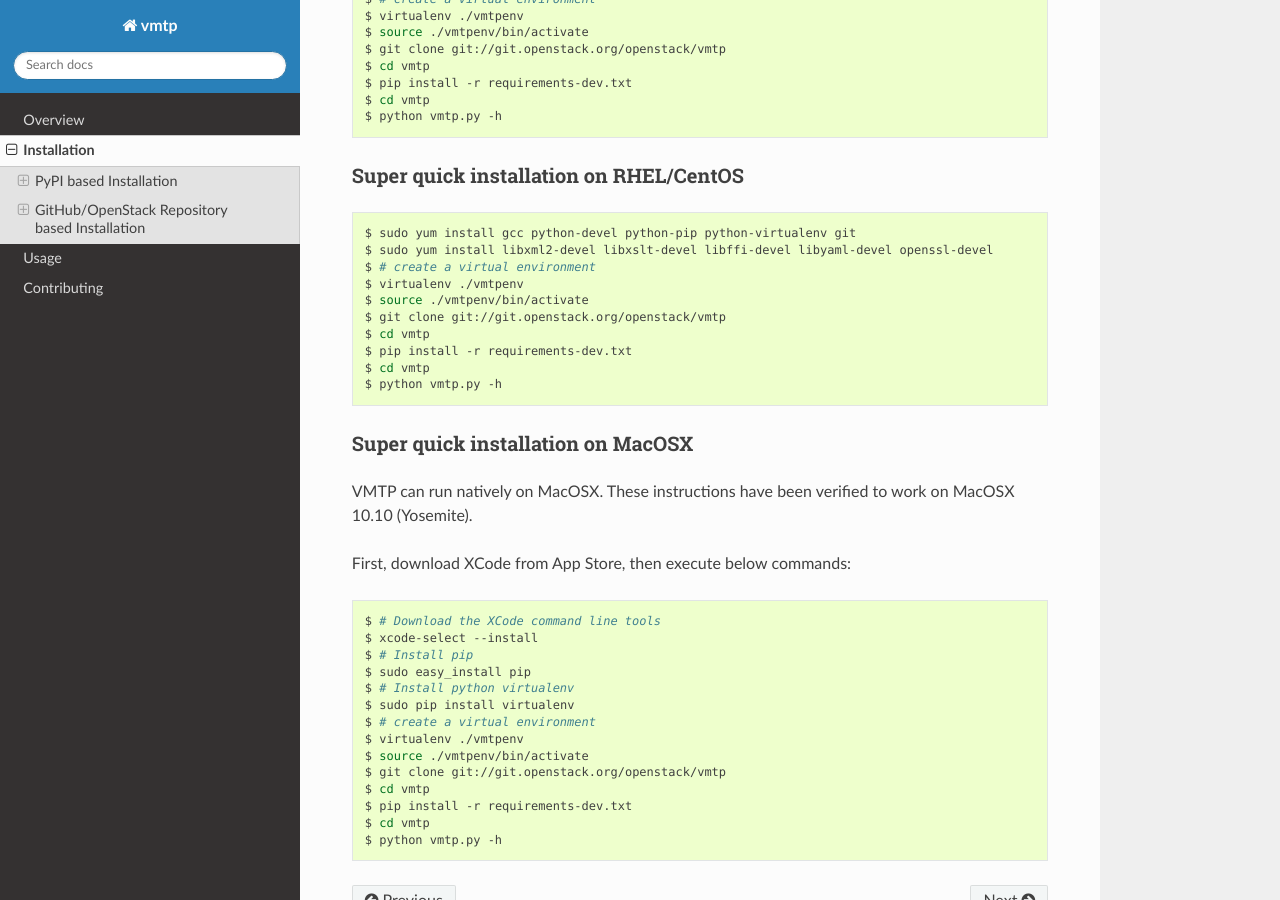
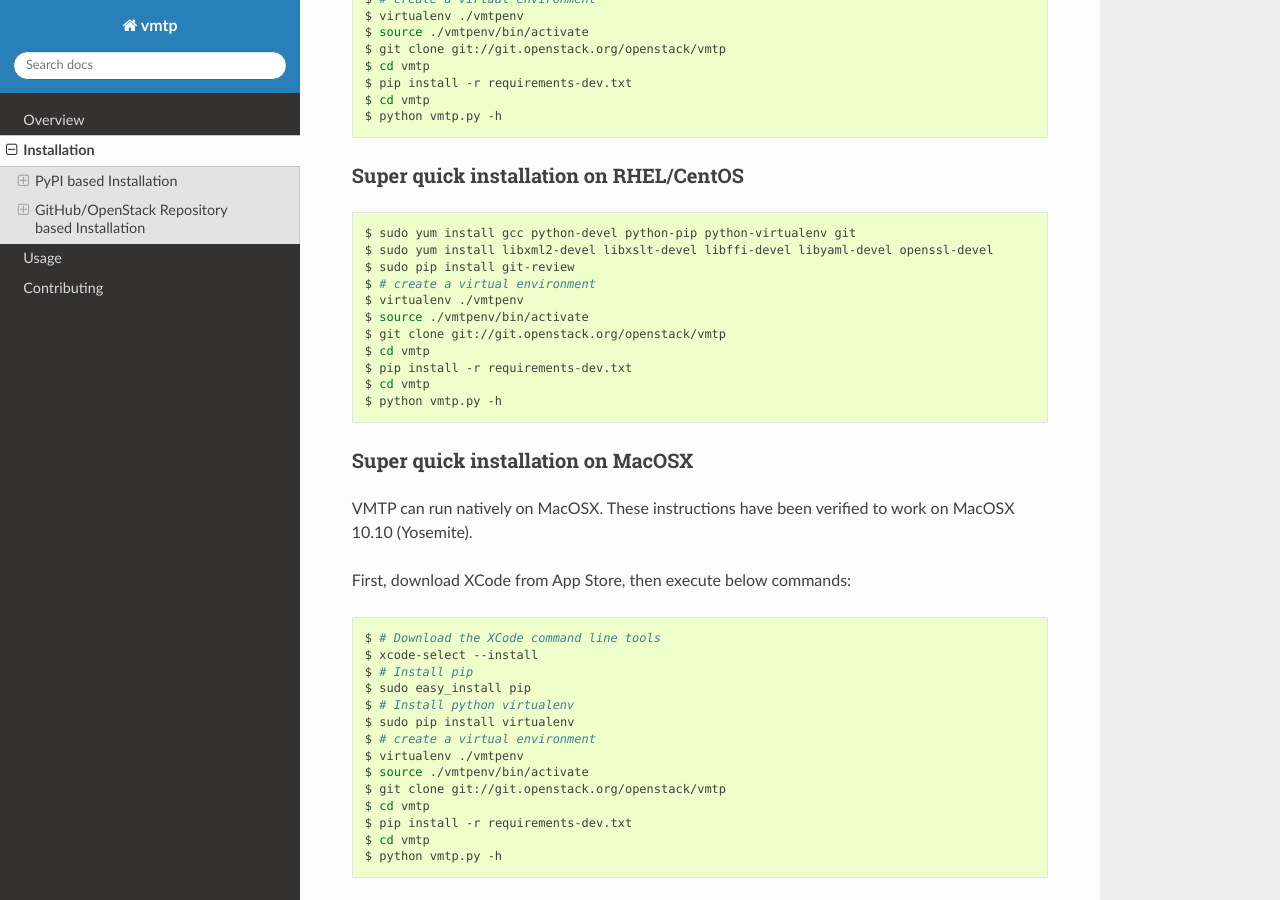
Before and after one commit to openstack-archive/vmtp, a Sphinx documentation site: the page built from doc/source/installation.rst, in a window 1280 px wide and 900 px high, scrolled down 1796 px. Built offline with Sphinx 7.4.7 and the Read the Docs theme 2.0.0, drawn with Linux system fonts in a browser that asks for light colours; pages that are not in the unit, such as notebooks, are missing from menus; the version number could not be read and is left out.

Commit message:
Documents related fix
1. Fix the image display issue on GitHub;
2. Add the installation of git-review on RHEL;

Change-Id: Ieaf3b8066284c2d2daf37b0a1d898bc241c82a7f

```diff
--- a/doc/source/installation.rst
+++ b/doc/source/installation.rst
@@ -92,6 +92,7 @@
 
     $ sudo yum install gcc python-devel python-pip python-virtualenv git
     $ sudo yum install libxml2-devel libxslt-devel libffi-devel libyaml-devel openssl-devel
+    $ sudo pip install git-review
     $ # create a virtual environment
     $ virtualenv ./vmtpenv
     $ source ./vmtpenv/bin/activate
```
Also changed, not shown: doc/source/images/flows.png, doc/source/images/genchart-sample.png, images/flows.png (added), images/genchart-sample.png (added).
